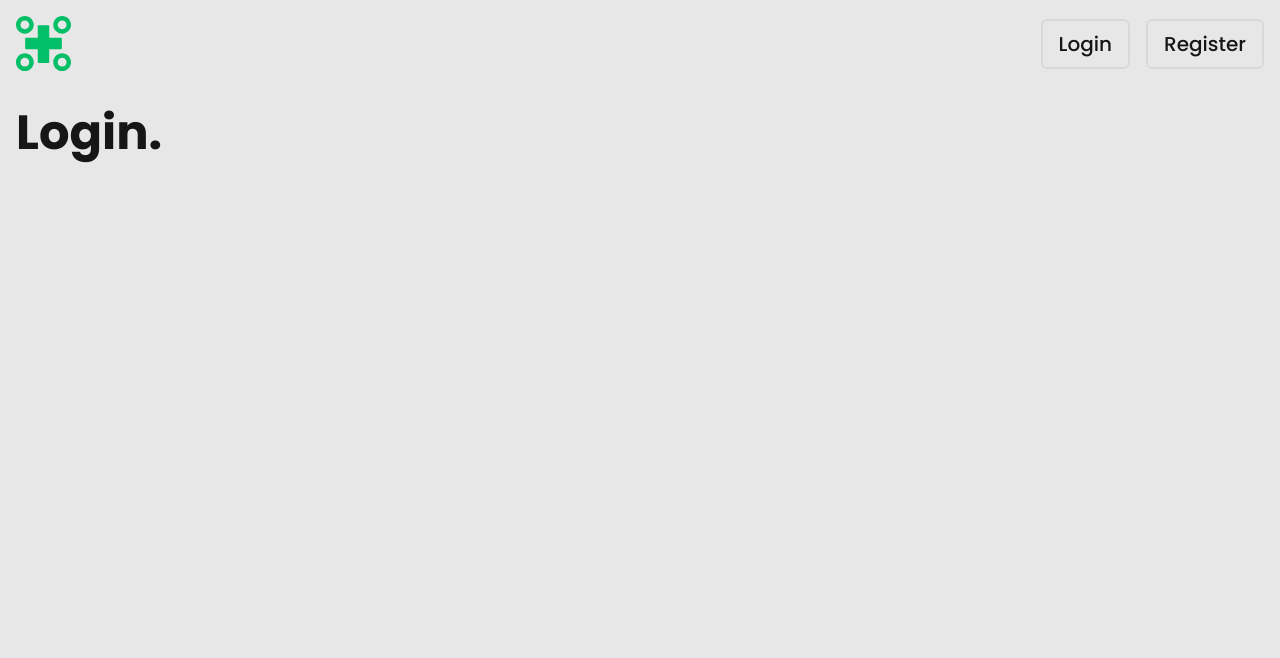
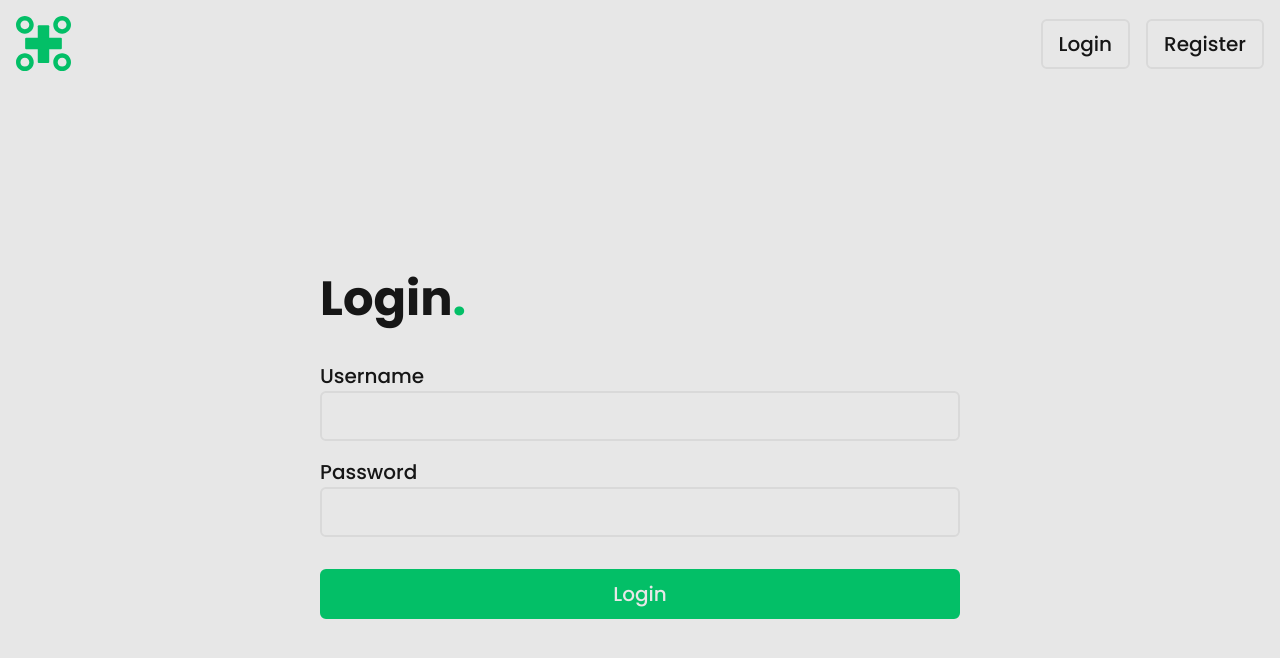
Before and after one commit to Samshh/OBGYN-Website, a React (Vite) app in the folder frontend/: page /login in a window 1280 px wide. Shown: the top 658 px of the page. Built offline with nearby package versions, Linux system fonts and the light colour scheme.

Commit message:
added login page

```diff
--- a/frontend/src/folds/login-fold/index.tsx
+++ b/frontend/src/folds/login-fold/index.tsx
@@ -1,7 +1,28 @@
 export default function LoginFold() {
-  return(
+  return (
     <section>
-      <h1 className="text-black">Login<span>.</span></h1>
+      <div className="flex flex-grow flex-col justify-center gap-[2rem] items-center">
+        <form action="" className="flex flex-col gap-[2rem] w-full max-w-[640px]">
+          <div className="flex w-full justify-start items-center">
+            <h1 className="text-black">
+              Login<em>.</em>
+            </h1>
+          </div>
+          <div className="flex flex-col gap-[1rem]">
+            <div className="flex flex-col">
+              <label htmlFor="username">Username</label>
+              <input type="text" name="username" id="username" />
+            </div>
+            <div className="flex flex-col">
+              <label htmlFor="password">Password</label>
+              <input type="password" name="password" id="password" />
+            </div>
+          </div>
+          <button id="specialButton" type="submit">
+            Login
+          </button>
+        </form>
+      </div>
     </section>
   );
 }
--- a/frontend/src/index.css
+++ b/frontend/src/index.css
@@ -26,6 +26,8 @@
     @apply !bg-green-500/10;
   } */
 
+  /* Typography */
+
   h1 {
     @apply font-bold text-[2.5rem] md:text-[3rem] leading-tight;
   }
@@ -47,9 +49,17 @@
     @apply text-accent;
   }
 
+  /* Layout */
+
   section {
     @apply p-[1rem] max-w-[1280px] w-full mx-auto flex-grow flex flex-col;
   }
+
+  #root {
+    @apply relative h-screen flex flex-col;
+  }
+
+  /* Navs */
 
   #nav {
     @apply max-w-[1280px] p-[1rem] mx-auto flex justify-between items-center bg-white;
@@ -59,12 +69,25 @@
     @apply sticky z-50 w-screen;
   }
 
+  /* Buttons */
+
   button {
     @apply font-medium text-[0.85rem] md:text-[1.25rem] py-2 px-4 rounded-md border-2 border-border bg-white hover:bg-accent hover:text-white transition-colors duration-200 ease-in-out disabled:pointer-events-none disabled:text-white disabled:bg-accent disabled:opacity-50;
   }
 
-  #root {
-    @apply relative h-screen flex flex-col;
+  #specialButton {
+    @apply font-medium text-[0.85rem] md:text-[1.25rem] py-2 px-4 rounded-md border-2 text-white border-accent bg-accent hover:bg-white hover:text-accent transition-colors duration-200 ease-in-out disabled:pointer-events-none disabled:opacity-50;
+  }
+
+
+  /* Forms */
+
+  label {
+    @apply font-medium text-[0.85rem] md:text-[1.25rem];
+  }
+
+  input {
+    @apply font-normal text-[0.85rem] md:text-[1.25rem] py-2 px-4 rounded-md border-2 border-border bg-white focus:outline-none focus:border-accent;
   }
 }
 
```
